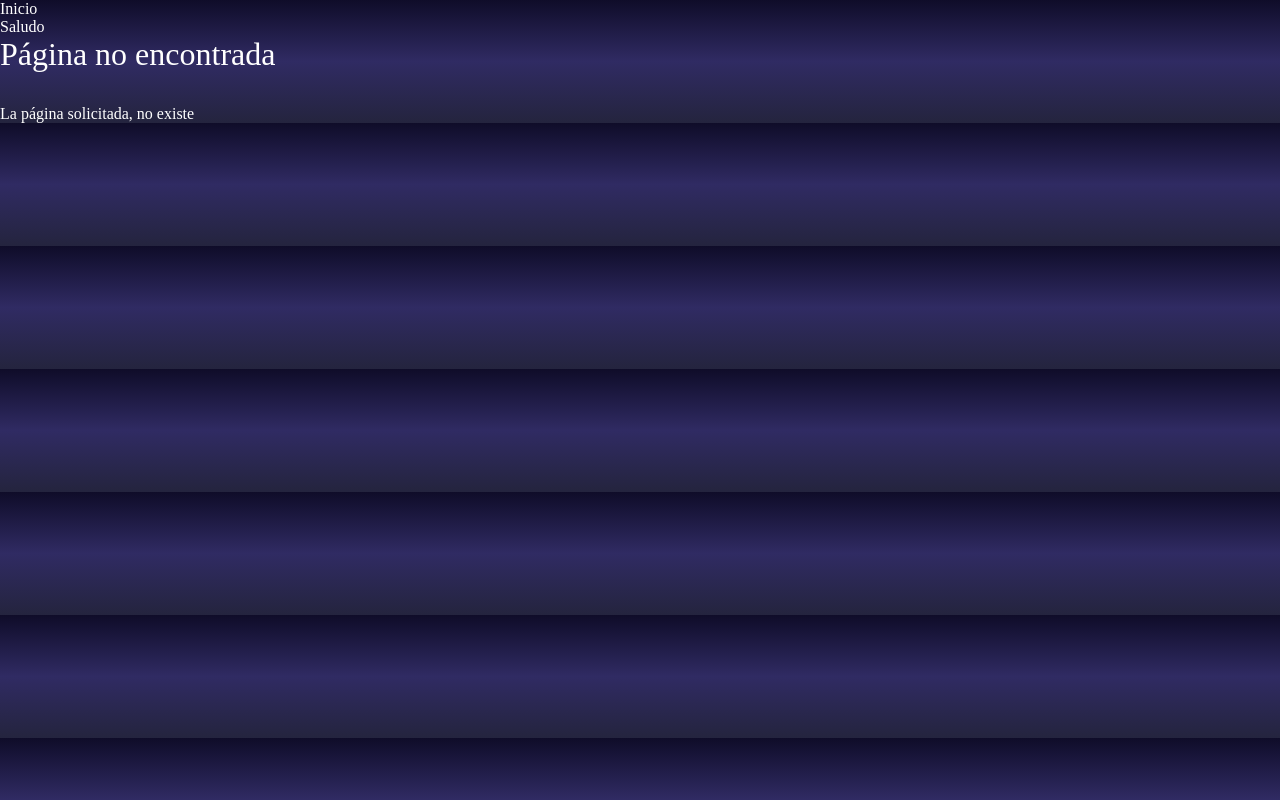
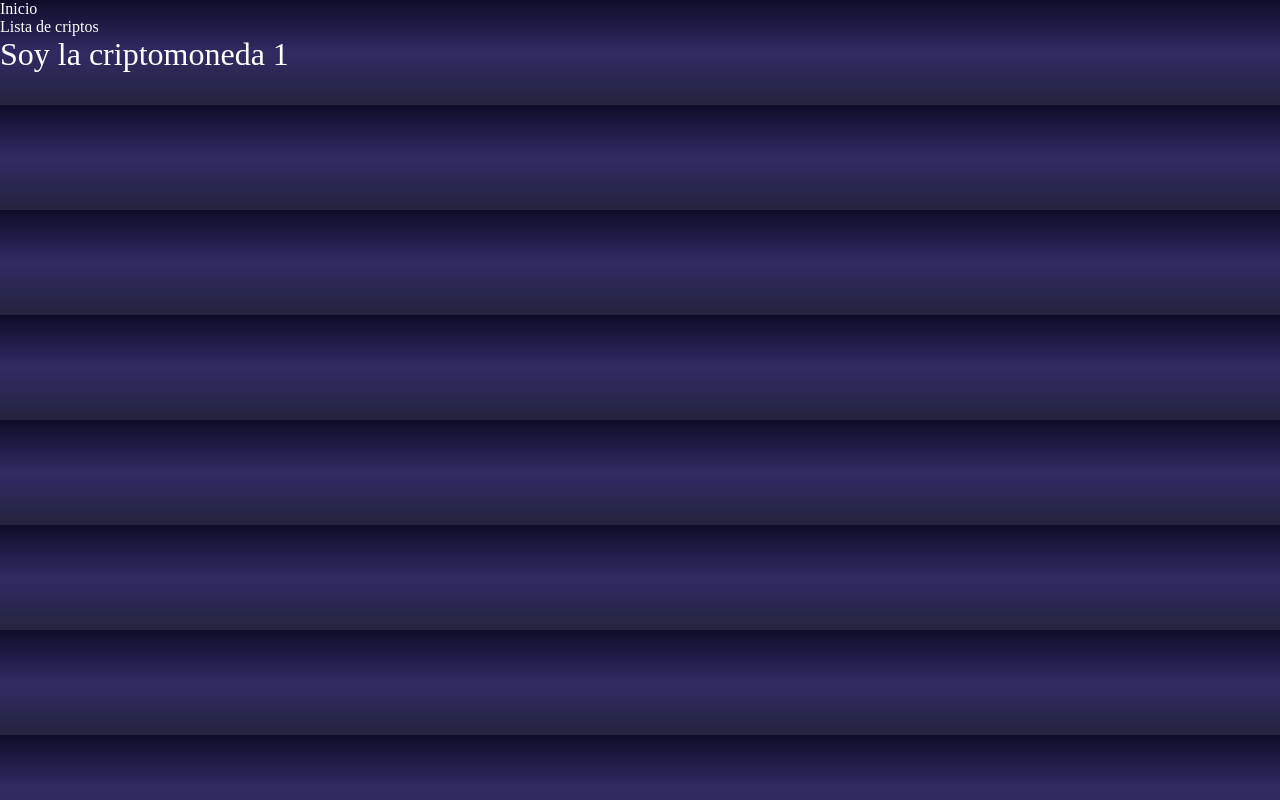
Before and after one commit to FelixDevPython/proyecto-react-2025, a React (Vite) app: page /criptomonedas/1 in a window 1280 px wide. Built offline with nearby package versions, Linux system fonts and the light colour scheme.

Commit message:
Integracion del hook useParams usando la id de un objeto

```diff
--- /dev/null
+++ b/src/Home.jsx
@@ -0,0 +1,13 @@
+import { Link } from "react-router-dom"
+
+const Home = () => {
+    return (
+        <>
+            <h1>Hola, bienvenido a CriptoMarket</h1>
+            <p>Debes conocer las 100 criptos mas usadas en el mercado</p>
+            <Link to="/criptomonedas">Ver criptomonedas</Link>
+        </>
+    )
+}
+
+export default Home
--- a/src/components/App.jsx
+++ b/src/components/App.jsx
@@ -1,41 +1,13 @@
-import { useEffect, useState } from "react";
-import axios from "axios"
-import "./App.css"
-import Crypto from "./cripto/Cripto.jsx"
+import { Outlet } from "react-router-dom"
+import Menu from "./menu/Menu"
 
-function App() {
-
-  const API_URL = import.meta.env.VITE_API_URL
-
-  const [criptos, setCriptos] = useState();
-
-  useEffect(() => {
-    axios.get(`${API_URL}coins/markets?vs_currency=usd&order=market_cap_desc&per_page=100&page=1`)
-      .then((data) => {
-        setCriptos(data.data);
-        // console.log(data)
-      })
-      .catch(() => {
-        console.error("La petición falló");
-      });
-  }, []);
-
-  if (!criptos) return <span>Cargando...</span>
-
-  return (
-    <div className="app-container">
-      <h1>Lista de criptomonedas</h1>
-      <div className="cripto-container">
-        {criptos.map(({ id, name: cryptoName, current_price: current_price, symbol: symbol, price_change_percentage_24h: price_change_percentage_24h }) => (
-          <Crypto key={id}
-          name={cryptoName}
-          current_price={current_price}
-          symbol={symbol}
-          price_change_percentage_24h={price_change_percentage_24h} />
-        ))}
-      </div>
-    </div>
-  );
+const App = () => {
+    return (
+        <>
+            <Menu />
+            <Outlet />
+        </>
+    )
 }
 
-export default App;
+export default App
--- /dev/null
+++ b/src/components/Cuadricula.jsx
@@ -0,0 +1,45 @@
+import { useEffect, useState } from "react";
+import axios from "axios"
+import "./Cuadricula.css"
+import Crypto from "./cripto/Cripto.jsx"
+import CriptoPage from "./cripto/CriptoPage.jsx";
+
+function Cuadricula() {
+
+  const API_URL = import.meta.env.VITE_API_URL
+
+  const [criptos, setCriptos] = useState();
+
+  useEffect(() => {
+    axios.get(`${API_URL}coins/markets?vs_currency=usd&order=market_cap_desc&per_page=100&page=1`)
+      .then((data) => {
+        setCriptos(data.data);
+        // console.log(data)
+      })
+      .catch(() => {
+        console.error("La petición falló");
+      });
+  }, []);
+
+  if (!criptos) return <span>Cargando...</span>
+
+  return (
+    <div className="app-container">
+      <h1>Lista de criptomonedas</h1>
+      <div className="cripto-container">
+        {criptos.map(({ id, name: cryptoName, current_price: current_price, symbol: symbol, price_change_percentage_24h: price_change_percentage_24h }) => (
+          <Crypto
+            key={id}
+            name={cryptoName}
+            current_price={current_price}
+            symbol={symbol}
+            price_change_percentage_24h={price_change_percentage_24h}
+            id={id}
+          />
+        ))}
+      </div>
+    </div>
+  );
+}
+
+export default Cuadricula;
--- a/src/components/cripto/Cripto.jsx
+++ b/src/components/cripto/Cripto.jsx
@@ -1,6 +1,7 @@
+import { Link } from "react-router-dom"
 import "./Cripto.css"
 
-const Cripto = ({ name:cryptoName, current_price: current_price, symbol:symbol, price_change_percentage_24h: price_change_percentage_24h }) => {
+const Cripto = ({ id: id, name: cryptoName, current_price: current_price, symbol:symbol, price_change_percentage_24h: price_change_percentage_24h }) => {
 return (
         <div className="cripto">
             <h3>{cryptoName}</h3>
@@ -13,6 +14,7 @@ return (
                         { parseFloat(price_change_percentage_24h).toFixed(3) }%
                     </span>
                 </p>
+                <Link to={`/criptomonedas/${id}`}>Ver detalles</Link>
             </div>
         </div>
     )
--- /dev/null
+++ b/src/components/cripto/CriptoPage.jsx
@@ -0,0 +1,12 @@
+import { useParams } from "react-router-dom"
+
+const CriptoPage = () => {
+
+    const params = useParams()
+
+    return (
+        <h1>Soy la criptomoneda {params.id}</h1>
+    )
+}
+
+export default CriptoPage
--- a/src/components/menu/Menu.jsx
+++ b/src/components/menu/Menu.jsx
@@ -6,7 +6,7 @@ const Menu = () => {
         <nav className="main-menu">
             <ul>
                 <li><NavLink to="/">Inicio</NavLink></li>
-                <li><NavLink to="/saludo">Saludo</NavLink></li>
+                <li><NavLink to="/criptomonedas">Lista de criptos</NavLink></li>
             </ul>
         </nav>
     )
--- a/src/main.jsx
+++ b/src/main.jsx
@@ -1,22 +1,24 @@
-import { StrictMode } from 'react'
 import React from 'react'
 import { createRoot } from 'react-dom/client'
 import App from './components/App.jsx'
 import "./main.css"
 import { BrowserRouter, Route, Routes } from 'react-router-dom'
-import Saludo from './components/Saludo.jsx'
 import Pagina404 from './components/404.jsx'
-import Menu from "./components/menu/Menu.jsx"
+import Home from './Home.jsx'
+import Cuadricula from './components/Cuadricula.jsx'
+import CriptoPage from './components/cripto/CriptoPage.jsx'
 
 createRoot(document.getElementById('root')).render(
-    <>
-        <BrowserRouter>
-            <Menu />
-            <Routes>
-                <Route path='/' element={<App />} />
-                <Route path='/saludo' element={<Saludo />} />
-                <Route path='*' element={<Pagina404 />} />
-            </Routes>
-        </BrowserRouter>
-    </>
+    <BrowserRouter>
+        <Routes>
+            <Route path='/' element={<App />}>
+                <Route index element={<Home />} />
+            </Route>
+            <Route path='/criptomonedas' element={<App />}>
+                <Route index element={<Cuadricula />} />
+                <Route path=':id' element={<CriptoPage />}/>
+            </Route>
+            <Route path='*' element={<Pagina404 />} />
+        </Routes>
+    </BrowserRouter>
 )
```
Also changed, not shown: src/components/Cuadricula.css (renamed from src/components/App.css).
